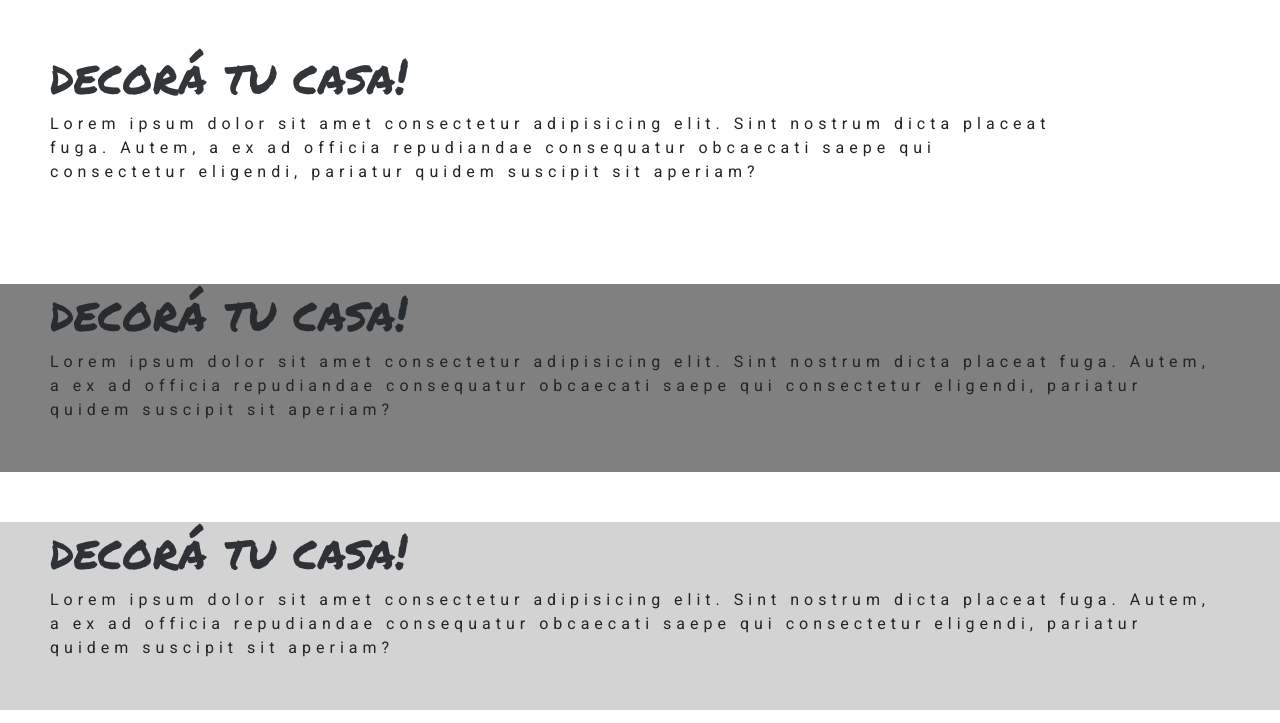
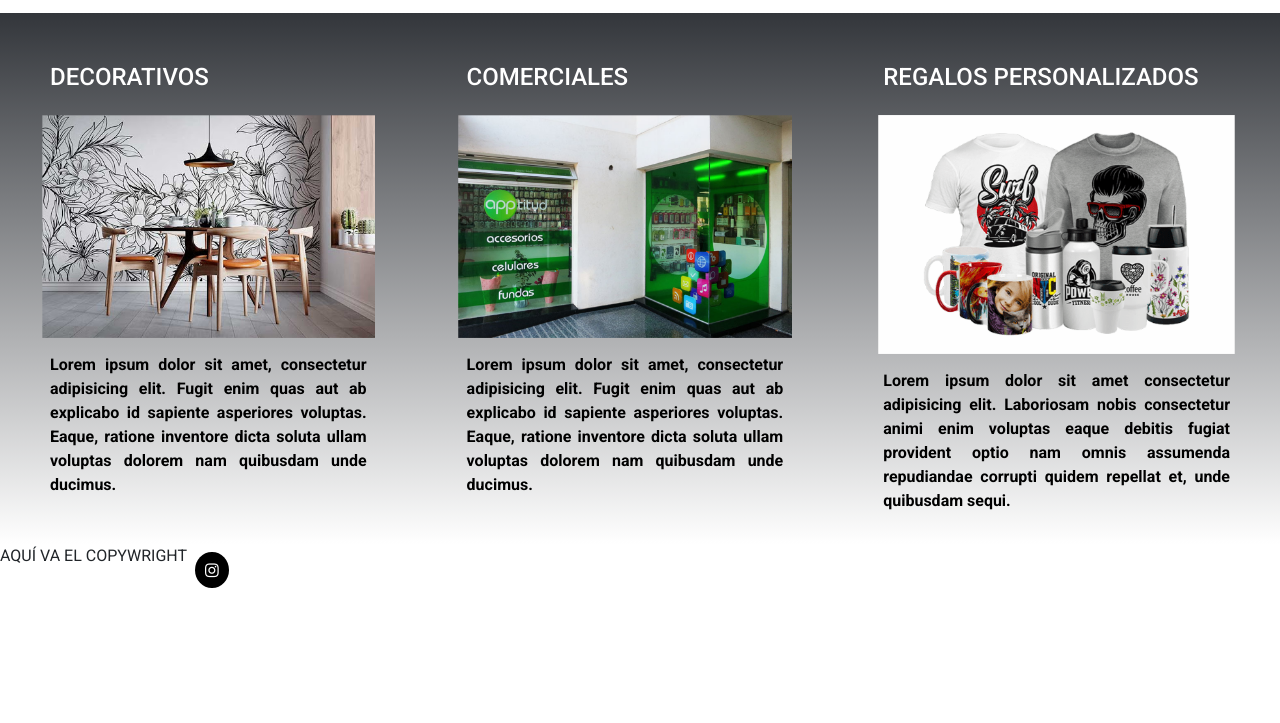
Before and after one commit to MatiasAzar/Desafio_Clase15, a website: page index.html in a window 1280 px wide. Shown: the part 877-1600 px from the top of the page. After the commit the page ends 1473 px from the top, so only its background shows below. Drawn offline with nearby package versions, Linux system fonts and the light colour scheme.

Commit message:
Update index.html

```diff
--- a/index.html
+++ b/index.html
@@ -88,21 +88,6 @@
           <p id="intro" class="contenido__parrafos--espaciado">Loremx ipsum dolor sit amet consectetur adipisicing elit. Sint nostrum dicta placeat fuga. Autem, a ex ad officia repudiandae consequatur obcaecati saepe qui consectetur eligendi, pariatur quidem suscipit sit aperiam?</p>
         </div>
 
-        <div class="texto-2">
-            <h1 class="contenido__titulos" id="tituloHome">decorá tu casa!</h1>
-            <p id="intro" class="contenido__parrafos--espaciado">Lorem ipsum dolor sit amet consectetur adipisicing elit. Sint nostrum dicta placeat fuga. Autem, a ex ad officia repudiandae consequatur obcaecati saepe qui consectetur eligendi, pariatur quidem suscipit sit aperiam?</p>
-        </div>
-
-        <div class="btn--primero">
-          <h1 class="contenido__titulos" id="tituloHome">decorá tu casa!</h1>
-          <p id="intro" class="contenido__parrafos--espaciado">Lorem ipsum dolor sit amet consectetur adipisicing elit. Sint nostrum dicta placeat fuga. Autem, a ex ad officia repudiandae consequatur obcaecati saepe qui consectetur eligendi, pariatur quidem suscipit sit aperiam?</p>
-        </div>
-
-        <div class="btn--segundo">
-            <h1 class="contenido__titulos" id="tituloHome">decorá tu casa!</h1>
-            <p id="intro" class="contenido__parrafos--espaciado">Lorem ipsum dolor sit amet consectetur adipisicing elit. Sint nostrum dicta placeat fuga. Autem, a ex ad officia repudiandae consequatur obcaecati saepe qui consectetur eligendi, pariatur quidem suscipit sit aperiam?</p>
-        </div>
-
         <section id="productos" class="contenido__flexboxRow">
             <article class="articulo">
                 <h2>DECORATIVOS</h2>
```
